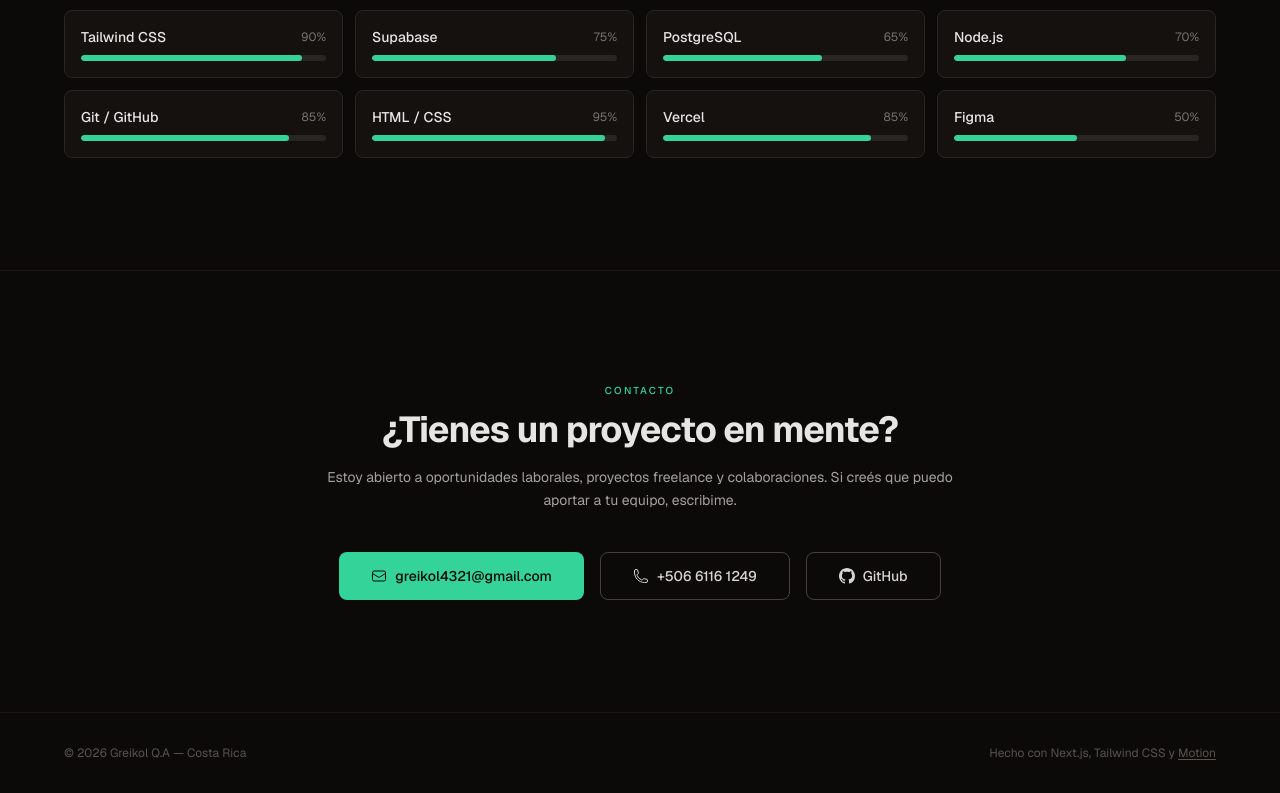
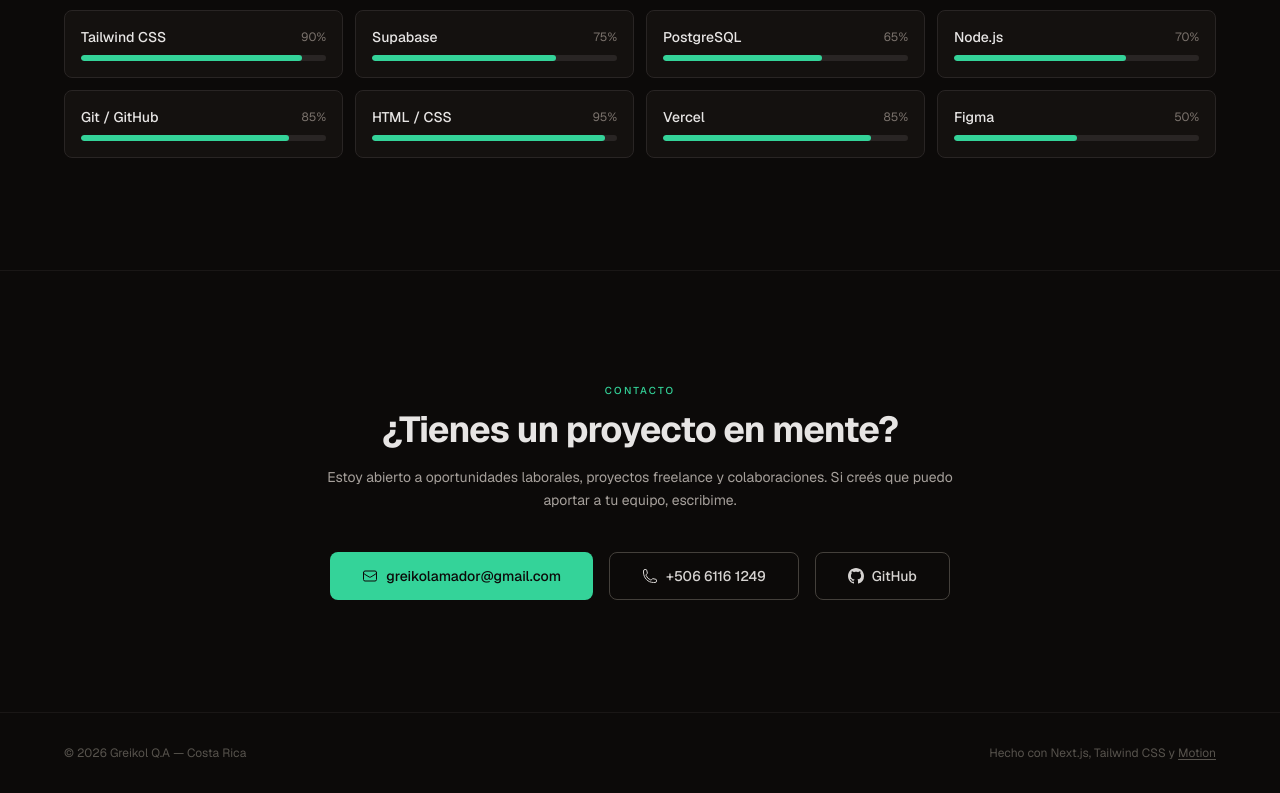
Before and after one commit to greikol4321-hub/portafolio, a Next.js app: page / in a window 1280 px wide. Shown: the part 2790-3583 px from the top of the page. Built offline with nearby package versions, Linux system fonts and the light colour scheme.

Commit message:
fix: actualizar correo a greikolamador@gmail.com

```diff
--- a/src/app/page.js
+++ b/src/app/page.js
@@ -555,7 +555,7 @@
             <motion.a
               whileHover={{ scale: 1.02 }}
               whileTap={{ scale: 0.98 }}
-              href="mailto:greikol4321@gmail.com"
+              href="mailto:greikolamador@gmail.com"
               className="inline-flex h-12 w-full items-center justify-center gap-2 rounded-lg bg-accent px-8 text-sm font-medium text-stone-950 transition-all hover:bg-emerald-400 sm:w-auto"
             >
               <svg
@@ -571,7 +571,7 @@
                   d="M21.75 6.75v10.5a2.25 2.25 0 01-2.25 2.25h-15a2.25 2.25 0 01-2.25-2.25V6.75m19.5 0A2.25 2.25 0 0019.5 4.5h-15a2.25 2.25 0 00-2.25 2.25m19.5 0v.243a2.25 2.25 0 01-1.07 1.916l-7.5 4.615a2.25 2.25 0 01-2.36 0L3.32 8.91a2.25 2.25 0 01-1.07-1.916V6.75"
                 />
               </svg>
-              greikol4321@gmail.com
+              greikolamador@gmail.com
             </motion.a>
             <motion.a
               whileHover={{ scale: 1.02 }}
```
